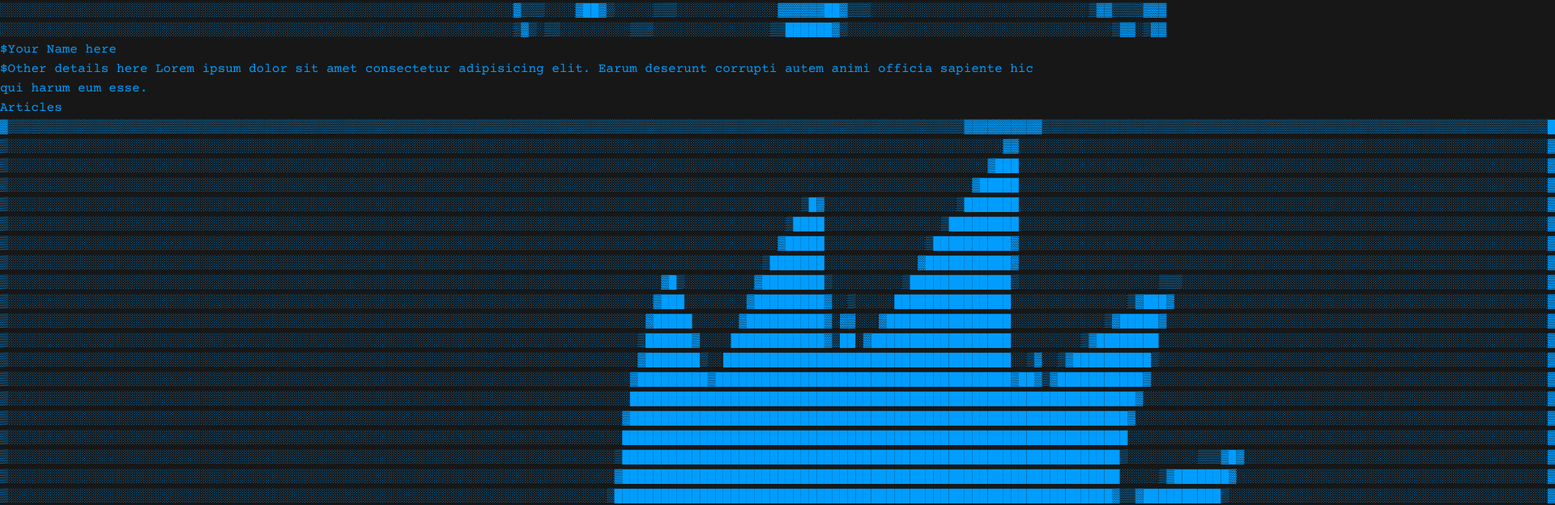
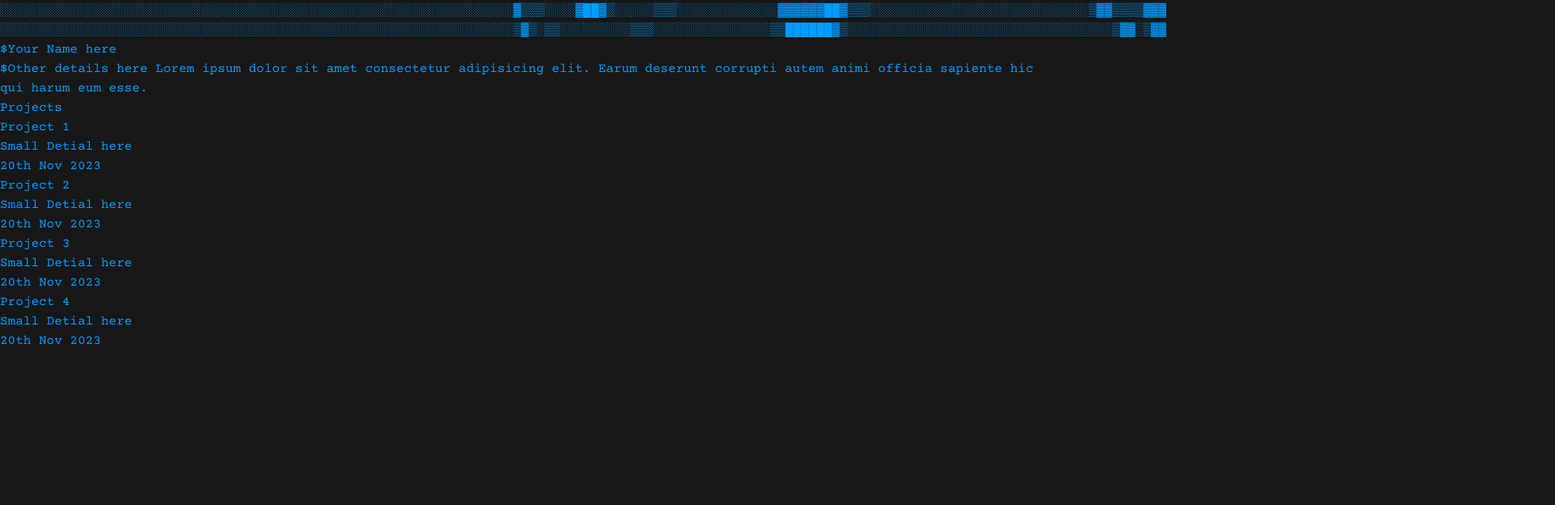
Before and after one commit to kumarpritam1468/missih-portfolio, a React (Vite) app: page / in a window 1280 px wide. Shown: the part 1823-2447 px from the top of the page at 81% size, 1920 px wide, since content can reach past the window. After the commit the page ends 2256 px from the top, so only its background shows below. Built offline with nearby package versions, Linux system fonts and the light colour scheme.

Commit message:
add Projects

```diff
--- a/src/App.tsx
+++ b/src/App.tsx
@@ -1,6 +1,7 @@
-import Articles from "./components/Articles"
+// import Articles from "./components/Articles"
 import Hero from "./components/Hero"
 import Navbar from "./components/Navbar"
+import Projects from "./components/Projects"
 
 function App() {
 
@@ -8,7 +9,8 @@ function App() {
     <main>
       <Navbar />
       <Hero />
-      <Articles />
+      <Projects />
+      {/* <Articles /> */}
     </main>
   )
 }
--- a/src/components/Articles.tsx
+++ b/src/components/Articles.tsx
@@ -1,5 +1,4 @@
 import { TypeAnimation } from "react-type-animation"
-import { article1 } from "../data/ascii"
 import { Terminal } from "lucide-react";
 import useStore from "../data/store";
 import { articles } from "../data/data";
@@ -10,17 +9,19 @@ const Articles = () => {
     return (
         <section className=" h-fit my-12 flex gap-4 justify-center items-center w-full">
 
-            <div className={`flex flex-col py-10 px-10 ml-6 max-md:mr-6 h-fit w-[1024px] 2xl:w-[1200px] border-blue-600 border rounded-2xl items-center relative ${menuOpen ? "md:mr-[324px] 2xl:mr-[424px]" : "md:mr-6"} transition-all duration-500 ease-in-out`}>
-                <div className=" bg-[#171717] absolute left-6 -top-3.5 text-2xl z-20 px-4">
-                    Articles
+            <div className={`flex flex-col py-10 px-14 ml-6 max-md:mr-6 h-fit w-[1024px] 2xl:w-[1200px] border-blue-600 border-x-2 rounded-3xl items-center relative ${menuOpen ? "md:mr-[324px] 2xl:mr-[424px]" : "md:mr-6"} transition-all duration-500 ease-in-out`}>
+                <div className=" bg-[#171717] absolute left-8 -top-3.5 text-2xl z-20 px-4">
+                    <TypeAnimation
+                        sequence={[
+                            1000,
+                            "Articles",
+                        ]}
+                        speed={50}
+                    />
             </div>
             {articles.map((article, index) => (
                 <>
                     <div className={`flex gap-20 items-center w-full`} key={index}>
-
-                            <p className=" w-40 max-w-28 text-[1px] text-left text-black bg-blue-500">
-                                {article1}
-                            </p>
 
                         <div className=" flex flex-col gap-6">
                             {/* <h3 className=" text-3xl flex items-start gap-5"><span className=" text-4xl">$</span>Welcome to my portfolio</h3> */}
@@ -62,7 +63,7 @@ const Articles = () => {
             ))}
         </div>
 
-        </section>
+        </section >
     )
 }
 
--- a/src/components/Hero.tsx
+++ b/src/components/Hero.tsx
@@ -8,9 +8,14 @@ const Hero = () => {
   return (
     <section className=" h-fit mb-8 pt-12 flex gap-4 justify-center items-center">
 
-      <div className={`flex gap-20 py-8 px-10 ml-6 max-md:mr-6 h-fit w-[1024px] 2xl:w-[1200px] border-blue-600 border rounded-2xl items-center relative ${menuOpen ? "md:mr-[324px] 2xl:mr-[424px]" : "md:mr-6"} transition-all duration-500 ease-in-out`}>
-        <div className=" bg-[#171717] absolute left-6 -top-3.5 text-2xl z-20 px-4">
-          Home
+      <div className={`flex gap-20 py-8 px-12 ml-6 max-md:mr-6 h-fit w-[1024px] 2xl:w-[1200px] border-blue-600 border-x-2 rounded-3xl items-center relative ${menuOpen ? "md:mr-[324px] 2xl:mr-[424px]" : "md:mr-6"} transition-all duration-500 ease-in-out`}>
+        <div className=" bg-[#171717] absolute left-8 -top-3.5 text-2xl z-20 pl-4 pr-2">
+          <TypeAnimation
+            sequence={[
+              'Home',
+            ]}
+            speed={50}
+          />
         </div>
 
         <p className=" w-40 max-w-40 text-[2px] text-left text-black bg-blue-500">
@@ -28,7 +33,8 @@ const Hero = () => {
               ]}
               speed={60}
               cursor={false}
-            /></h1>
+            />
+          </h1>
 
           <h2 className=" text-xl flex items-start gap-5">
             <span className=" text-3xl">$</span>
@@ -46,8 +52,6 @@ const Hero = () => {
         </div>
       </div>
 
-      {/* <Navbar /> */}
-
     </section>
   )
 }
--- /dev/null
+++ b/src/components/Projects.tsx
@@ -0,0 +1,35 @@
+import { TypeAnimation } from "react-type-animation"
+import useStore from "../data/store";
+import { projects } from "../data/data";
+
+const Projects = () => {
+    const { menuOpen } = useStore();
+    return (
+        <section className=" h-fit my-8 mt-12 flex gap-4 justify-center items-center">
+
+            <div className={`flex flex-col py-8 px-12 ml-6 max-md:mr-6 h-fit w-[1024px] 2xl:w-[1200px] border-blue-600 border-x-2 rounded-3xl items-center relative ${menuOpen ? "md:mr-[324px] 2xl:mr-[424px]" : "md:mr-6"} transition-all duration-500 ease-in-out`}>
+
+                <div className=" bg-[#171717] absolute left-8 -top-3.5 text-2xl z-20 pl-4 pr-2">
+                    <TypeAnimation
+                        sequence={[
+                            500,
+                            'Projects',
+                        ]}
+                        speed={50}
+                    />
+                </div>
+
+                {projects.map((project, index) => (
+                    <div className={`flex gap-1 flex-col w-full border-l-4 border-l-blue-600/40 my-4 pl-4 py-1 group hover:border-l-blue-600 cursor-pointer hover:bg-blue-500/5`} key={index}>
+                        <h3 className=" text-2xl">{project.heading}</h3>
+                        <p className=" text-base opacity-70">{project.smallDesc}</p>
+                        <p className=" text-sm">{project.date}</p>
+                    </div>
+                ))}
+            </div>
+
+        </section>
+    )
+}
+
+export default Projects
--- a/src/data/data.ts
+++ b/src/data/data.ts
@@ -1,3 +1,34 @@
+export const projects = [
+    {
+        heading: "Project 1",
+        smallDesc: "Small Detial here",
+        path: "/project/0",
+        largeDesc: "More Detials here Lorem ipsum dolor sit amet consectetur adipisicing elit. Quos, quod.",
+        date:"20th Nov 2023"
+    },
+    {
+        heading: "Project 2",
+        smallDesc: "Small Detial here",
+        path: "/project/1",
+        largeDesc: "More Detials here Lorem ipsum dolor sit amet consectetur adipisicing elit. Quos, quod.",
+        date:"20th Nov 2023"
+    },
+    {
+        heading: "Project 3",
+        smallDesc: "Small Detial here",
+        path: "/project/2",
+        largeDesc: "More Detials here Lorem ipsum dolor sit amet consectetur adipisicing elit. Quos, quod.",
+        date:"20th Nov 2023"
+    },
+    {
+        heading: "Project 4",
+        smallDesc: "Small Detial here",
+        path: "/project/3",
+        largeDesc: "More Detials here Lorem ipsum dolor sit amet consectetur adipisicing elit. Quos, quod.",
+        date:"20th Nov 2023"
+    },
+]
+
 export const articles = [
     {
         title: "Article title 1",
```
Lines whose indentation alone changed are shown as unchanged.
